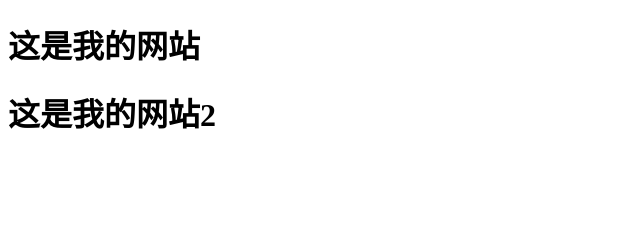
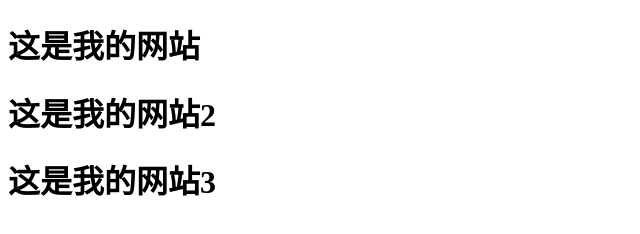
Before and after one commit to Code2022523/code2022523.github.io, a plain HTML site: page index.html in a window 1280 px wide. Shown: the whole page, without its empty margins (0-640 px from the left). Drawn offline with Linux system fonts and the light colour scheme.

Commit message:
第二次修改

```diff
--- a/index.html
+++ b/index.html
@@ -9,5 +9,6 @@
 <body>
    <h1>这是我的网站</h1>
    <h1>这是我的网站2</h1>
+   <h1>这是我的网站3</h1>
 </body>
 </html>
```
